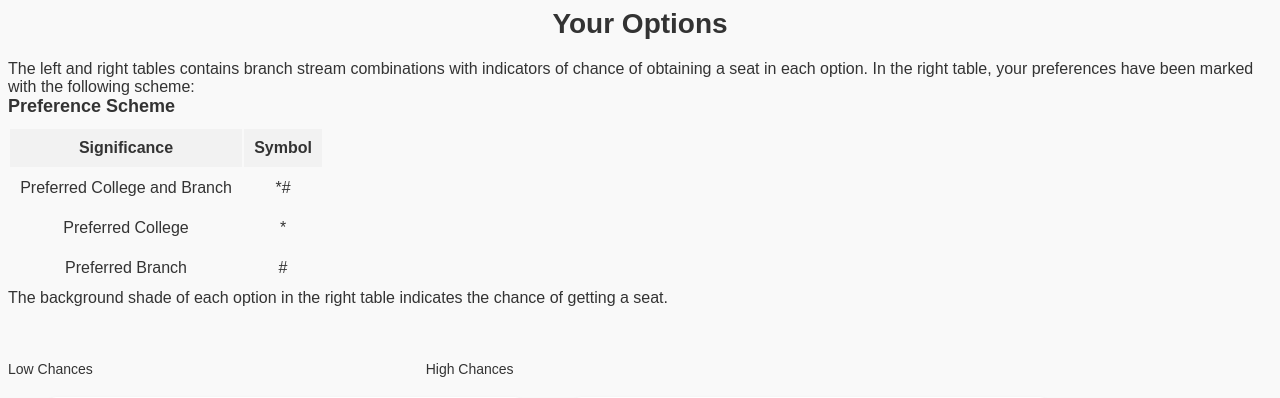
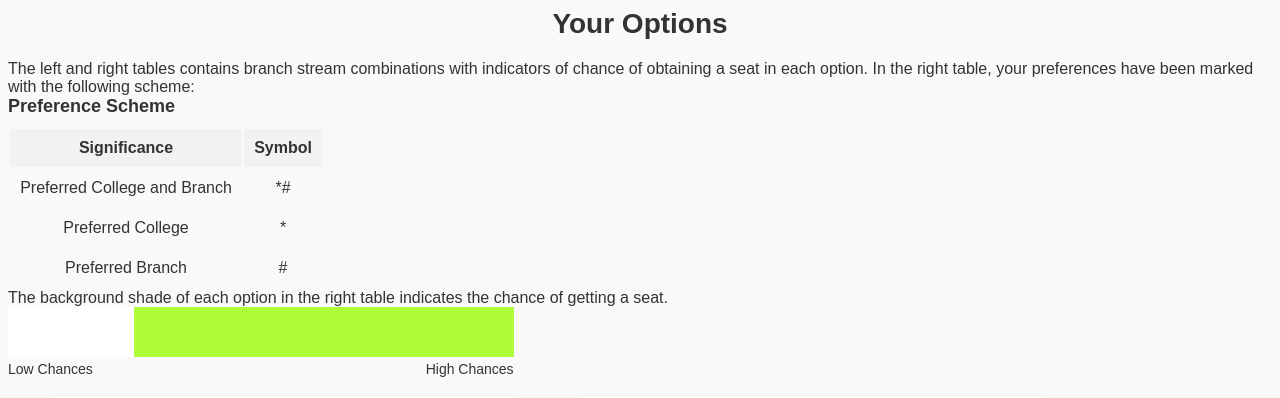
Before and after one commit to nihit-agarwal/flask-fire-counseling, a Flask app: template server/src/templates/result.html in a window 1280 px wide. Shown: the top 398 px of the page. Run offline with Flask 3, Linux system fonts and the light colour scheme; the template is opened without the code that fills it, so the values that code supplies are empty.

Commit message:
Modify color scale .

```diff
--- a/server/src/backend.py
+++ b/server/src/backend.py
@@ -145,11 +145,11 @@ def custom_order(options: list, branches: list, colleges: list):
         if p <= 0.25:
             color = None
         elif p <= 0.5:
-            color = 'mint-green'
+            color = 'pistachio'
         elif p <= 0.75:
-            color = 'sea-green'
+            color = 'mint'
         else:
-            color = 'olive-green'
+            color = 'chartreuse'
         b_options[i].append(color)
     return b_options
 
--- a/static/resultStyles.css
+++ b/static/resultStyles.css
@@ -100,15 +100,15 @@ tr:nth-child(even) {
 
 
 /* Define the colors using the shade names */
-.mint-green {
+tr.pistachio {
   background-color: #B2C3D2;
 }
 
-.sea-green {
+tr.mint {
   background-color: #99EDC3;
 }
 
-.olive-green {
+tr.chartreuse {
   background-color: #B0FC38;
 }
 
@@ -117,7 +117,8 @@ tr:nth-child(even) {
   position: relative;
   width: 40%;
   height: 50px;
-  background: linear-gradient(to right, transparent, mintgreen, seagreen, olivedrab);
+  background-image: linear-gradient(90deg, #ffffff 25%, #B2C3D2 25%, #B2C3D2 25%,
+                    #B0FC38 25%);
 }
 
 .color-scale .label-left,
```
